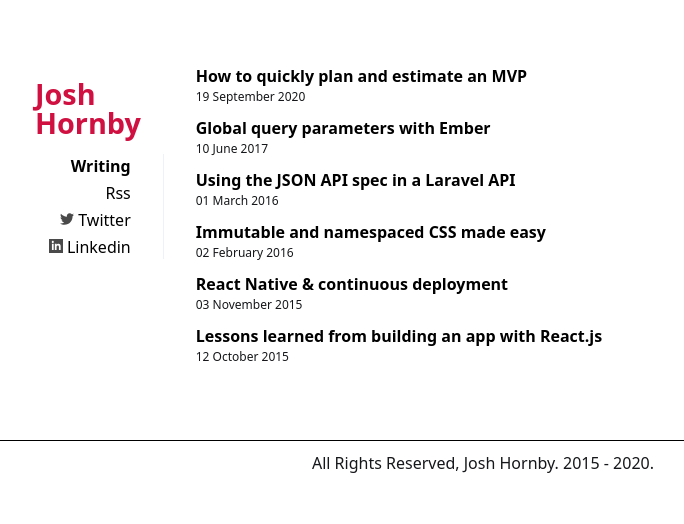
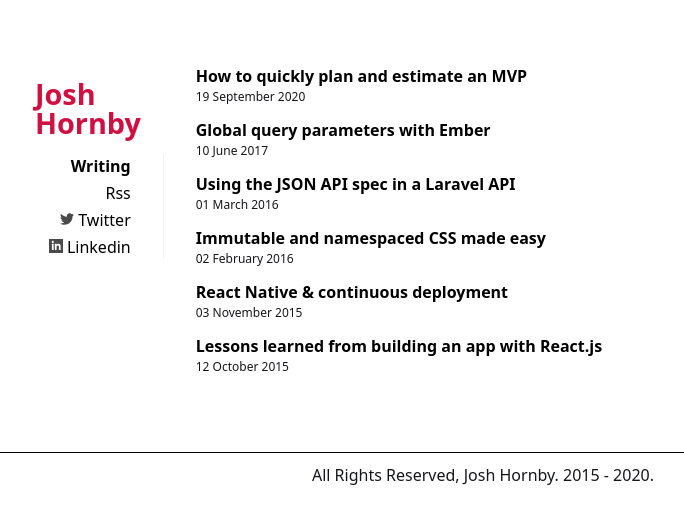
Before and after one commit to joshhornby/joshhornby.github.io, a Jekyll site: the page built from index.html, in a window 1280 px wide. Shown: the top 524 px of the page, without its empty margins (157-841 px from the left). Built offline with Jekyll 4.4.1, drawn with Linux system fonts in a browser that asks for light colours.

Commit message:
update margin

```diff
--- a/assets/css/style.scss
+++ b/assets/css/style.scss
@@ -159,7 +159,7 @@ strong, b {
 .posts time {
   display: block;
   font-size: 12px;
-  margin-bottom: 10px;
+  margin-bottom: 12px;
 }
 
 .posts li time, .projects li time {
```
